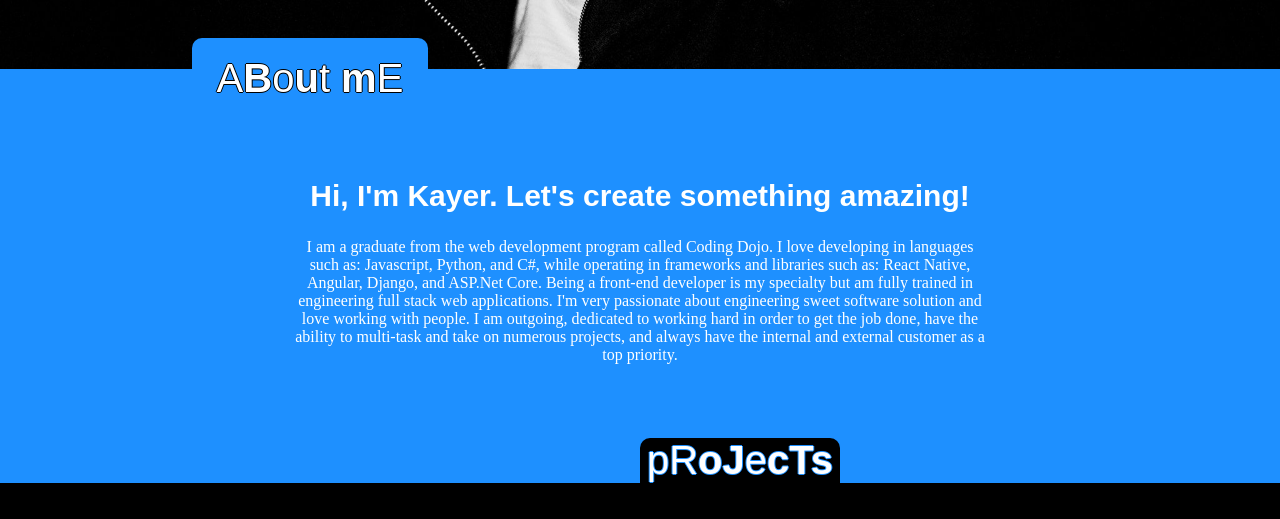
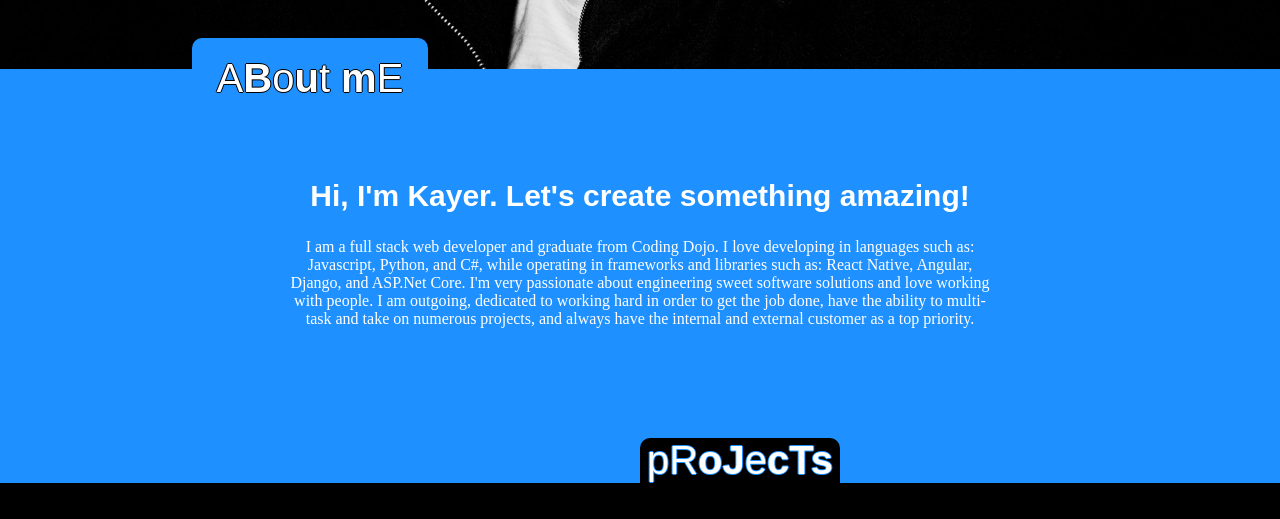
Before and after one commit to Kayerarzadon-smith/KayerSmithPortfolio, a Django app: page / in a window 1280 px wide. Shown: the part 712-1231 px from the top of the page. Run offline with Django 3.2, Linux system fonts and the light colour scheme.

Commit message:
4th commit on Monday

```diff
--- a/apps/portfolioApp/templates/portfolioApp/index.html
+++ b/apps/portfolioApp/templates/portfolioApp/index.html
@@ -25,7 +25,7 @@
             <div class="two">
                 <h2>Hi, I'm Kayer. Let's create something amazing!</h2>
                 <div class='twoPContainer'>
-                    <p>I am a graduate from the web development program called Coding Dojo. I love developing in languages such as: Javascript, Python, and C#, while operating in frameworks and libraries such as: React Native, Angular, Django, and ASP.Net Core. Being a front-end developer is my specialty but am fully trained in engineering full stack web applications. I'm very passionate about engineering sweet software solution and love working with people. I am outgoing, dedicated to working hard in order to get the job done, have the ability to multi-task and take on numerous projects, and always have the internal and external customer as a top priority.</p>
+                    <p>I am a full stack web developer and graduate from Coding Dojo. I love developing in languages such as: Javascript, Python, and C#, while operating in frameworks and libraries such as: React Native, Angular, Django, and ASP.Net Core. I'm very passionate about engineering sweet software solutions and love working with people. I am outgoing, dedicated to working hard in order to get the job done, have the ability to multi-task and take on numerous projects, and always have the internal and external customer as a top priority.</p>
                 </div>
             </div>
             <div id="projectsTag">
```
